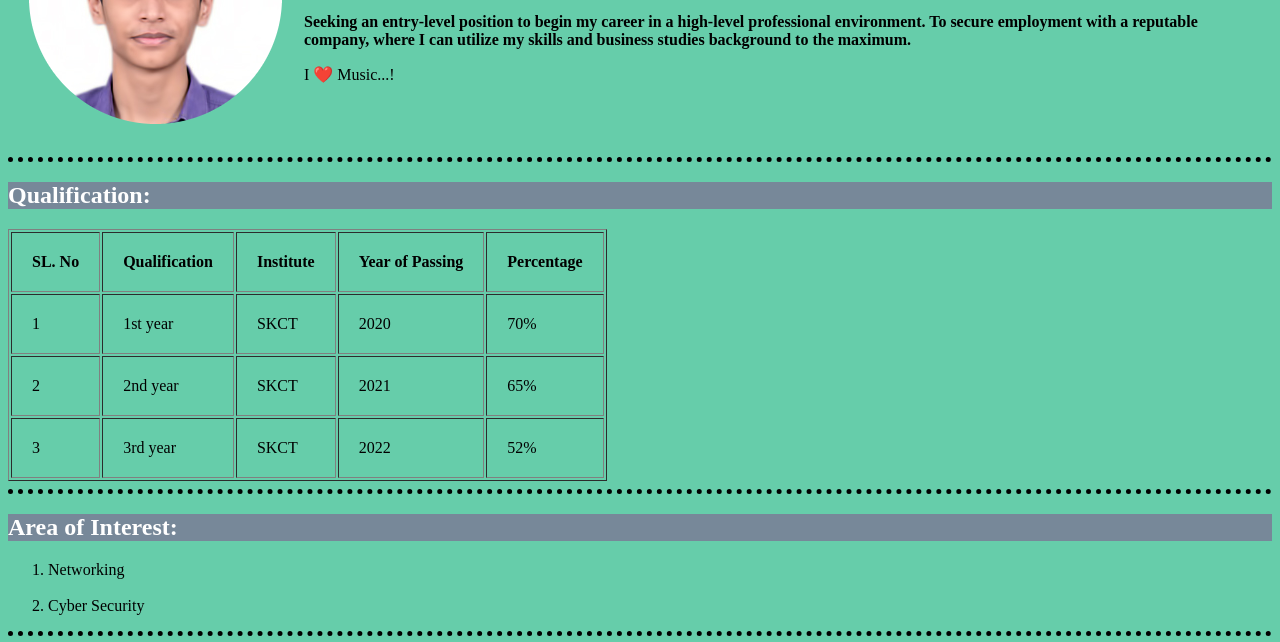
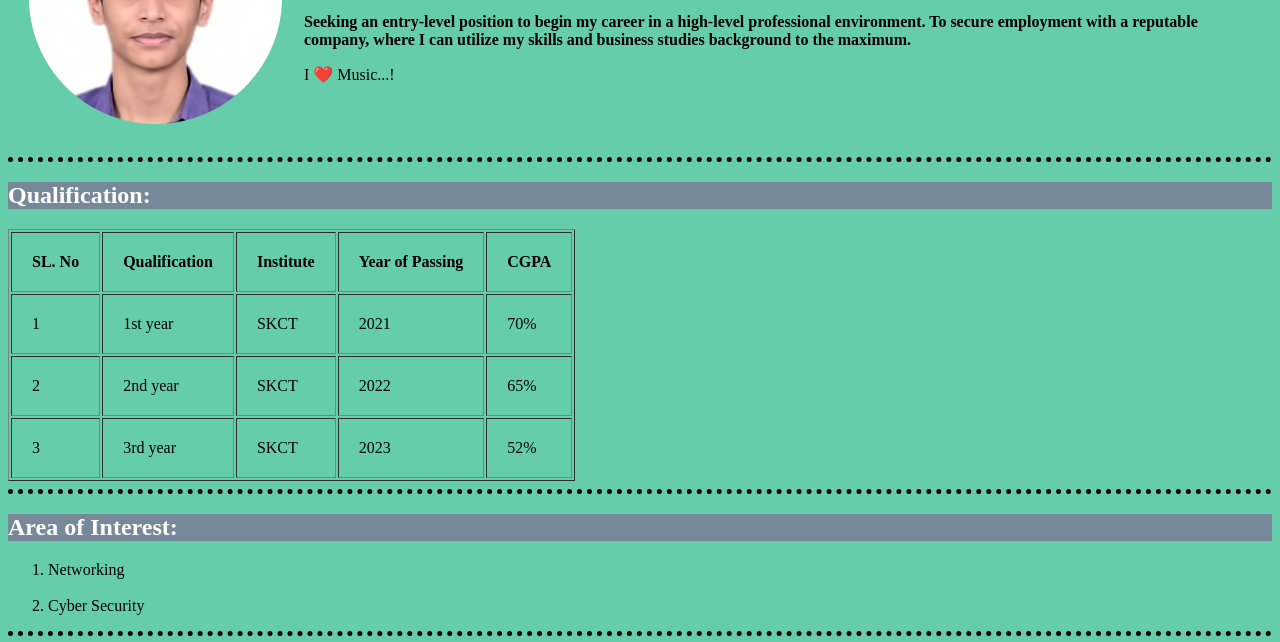
Before and after one commit to KamalSuhail/Html-Personal-Site, a plain HTML site: page index.html in a window 1280 px wide. Shown: the part 158-800 px from the top of the page. Drawn offline with Linux system fonts and the light colour scheme.

Commit message:
change year of passing

```diff
--- a/index.html
+++ b/index.html
@@ -32,27 +32,27 @@
             <th>Qualification</th>
             <th>Institute</th>
             <th>Year of Passing</th>
-            <th>Percentage</th>
+            <th>CGPA</th>
         </tr>
         <tr>
             <td>1</td>
             <td>1st year</td>
             <td>SKCT</td>
-            <td>2020</td>
+            <td>2021</td>
             <td>70%</td>
         </tr>
         <tr>
             <td>2</td>
             <td>2nd year</td>
             <td>SKCT</td>
-            <td>2021</td>
+            <td>2022</td>
             <td>65%</td>
         </tr>
         <tr>
             <td>3</td>
             <td>3rd year</td>
             <td>SKCT</td>
-            <td>2022</td>
+            <td>2023</td>
             <td>52%</td>
         </tr>
     </table>
```
